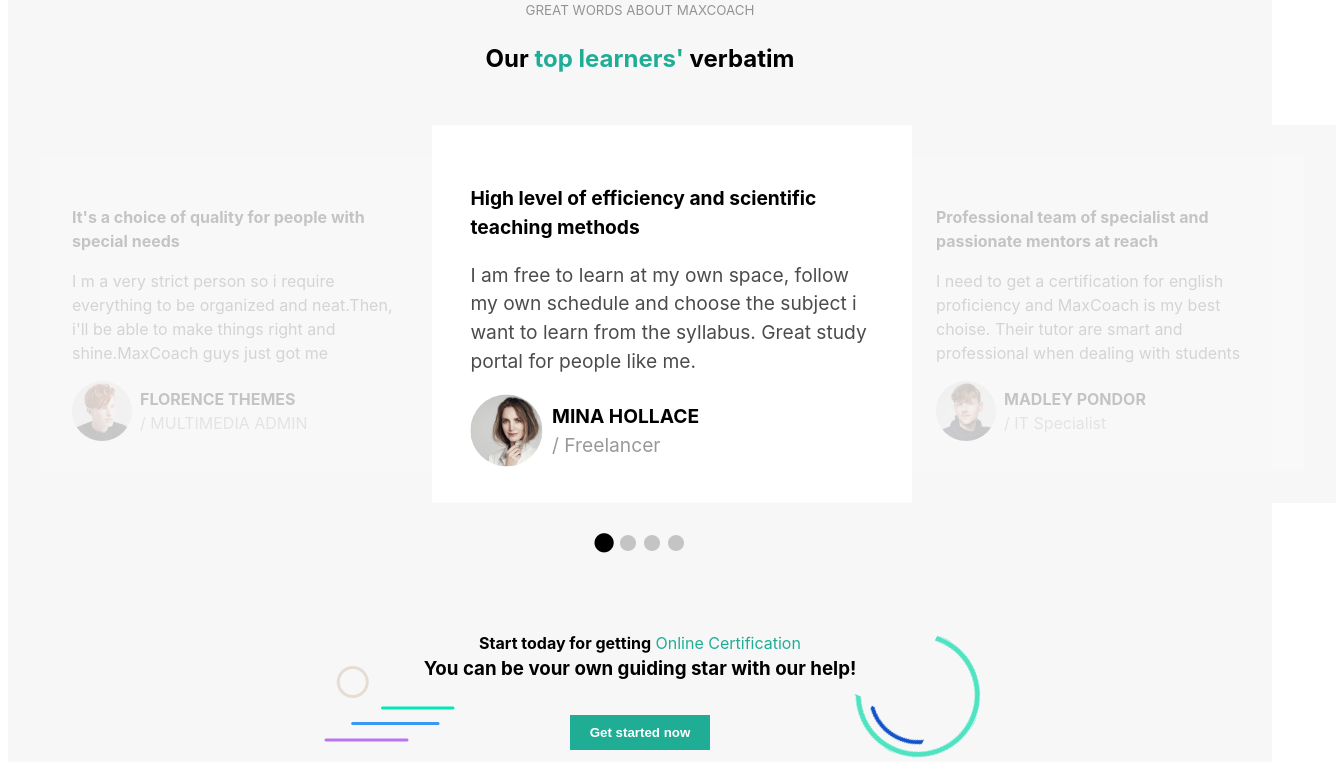
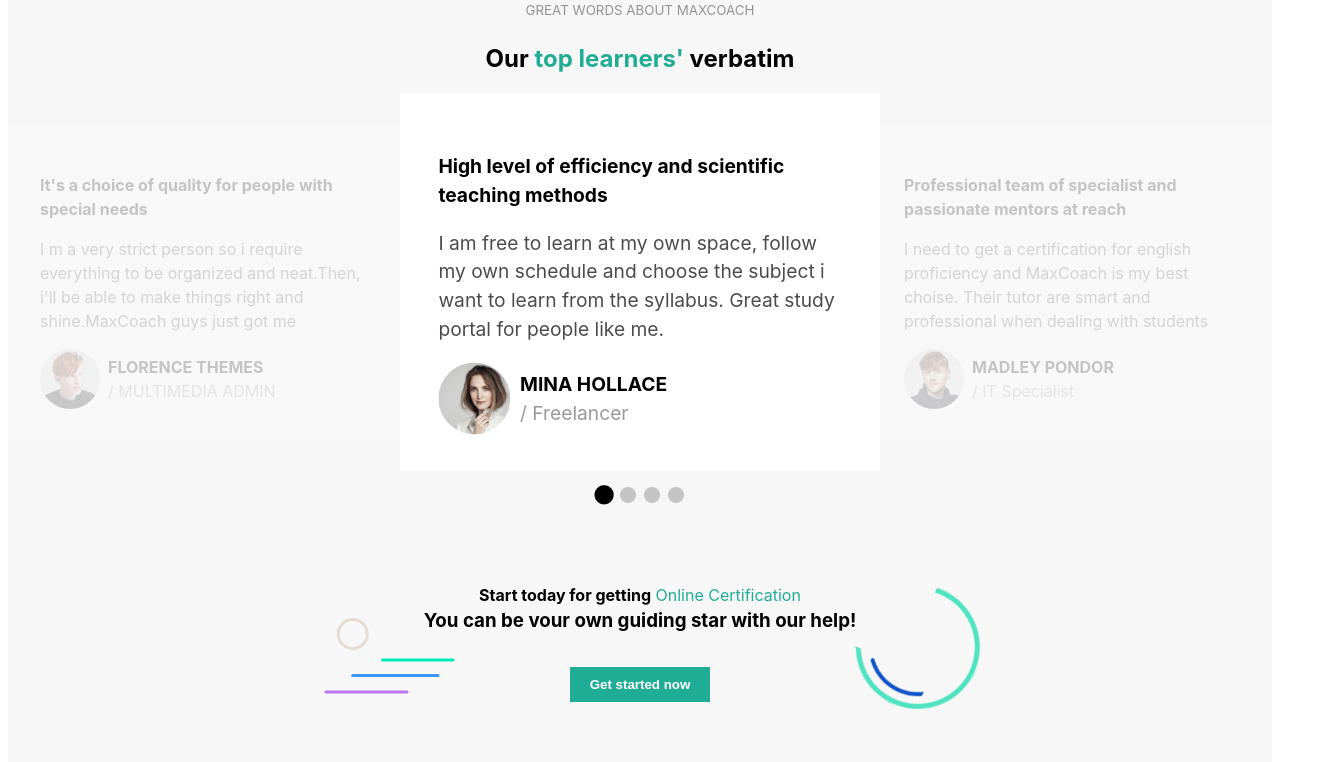
Before and after one commit to christiancamilleri/proj-html-vuejs, a Vue app: page / in a window 1280 px wide. Shown: the part 2680-3442 px from the top of the page, 1336 px wide, since content can reach past the window. Built offline with nearby package versions, Linux system fonts and the light colour scheme.

Commit message:
feat: fix bug scroll y

```diff
--- a/src/components/SliderCards.vue
+++ b/src/components/SliderCards.vue
@@ -138,19 +138,14 @@ export default {
 
 .card-container {
     display: flex;
+    gap: 2em;
 
     margin-top: 3em;
 
-    gap: 2em;
-
-    padding: 2em;
-
     background-color: #f7f7f7;
-
 
     height: 100%;
     width: 100%;
-
 }
 
 #slider {
@@ -158,7 +153,7 @@ export default {
     gap: .5em;
     justify-content: center;
 
-    margin-top: 2em;
+    margin-top: 3em;
 
     i:hover {
         cursor: pointer;
```
